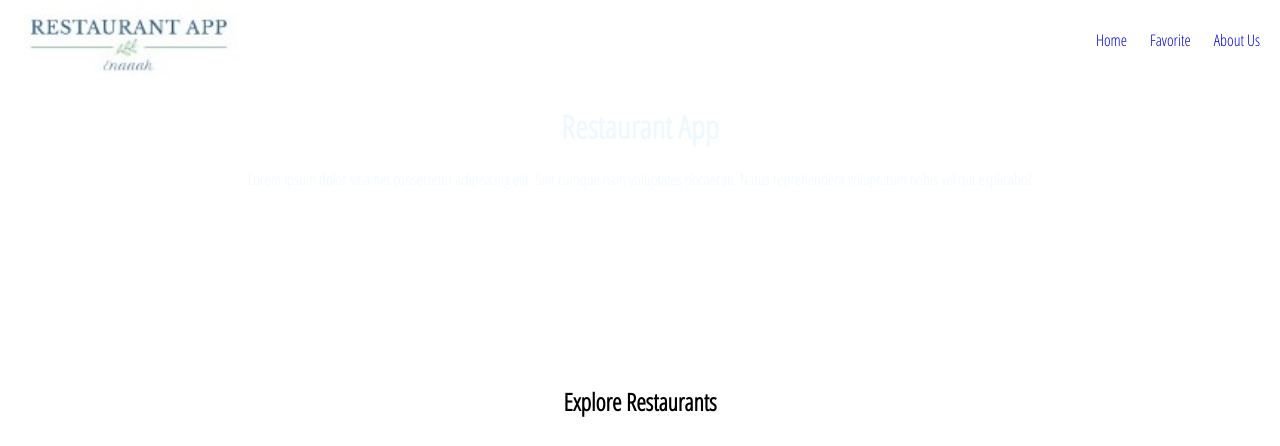
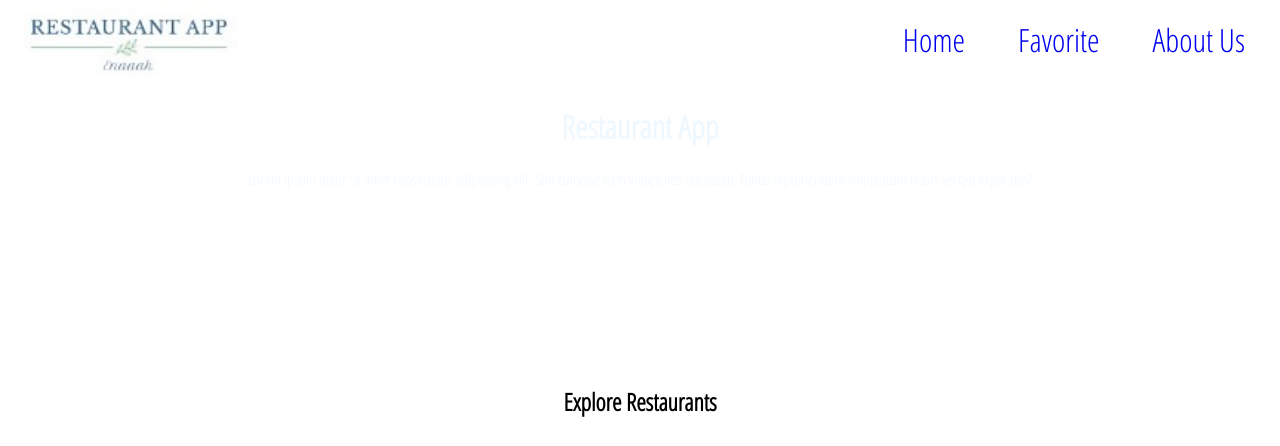
Before and after one commit to RulyAnggriawan/dicoding-restaurant-apps, a website built with webpack: page src/templates/index.html in a window 1280 px wide. Shown: the top 446 px of the page. Built offline with nearby package versions, Linux system fonts and the light colour scheme; files whose address does not match are found by name.

Commit message:
adjust accessibility min heigh, min width 44px, add extra padding

```diff
--- a/src/styles/main.css
+++ b/src/styles/main.css
@@ -29,7 +29,7 @@ header ul{
 }
 
 header li{
-    padding: 10px;
+    padding: 15px;
     border-top: 1px solid black;
 }
 
@@ -56,7 +56,6 @@ header img{
 
 #hamburger{
     text-align: center;
-    line-height: 80px;
     font-size: 2em;
     font-weight: bold;
 }
@@ -92,6 +91,7 @@ a{
     text-decoration: none;
     min-width: 44px;
     min-height: 44px;
+    padding: 15px;
 }
 
 footer{
@@ -146,6 +146,7 @@ footer{
         padding: 0 10px;
         line-height: 80px;
         border-top: none;
+        font-size: 1.5em;
     }
 
     main{
@@ -157,6 +158,7 @@ footer{
         width: 100%;
         grid-template-columns: repeat(2, 1fr);
         grid-gap: 20px;
+        font-size: medium;
     }
 
 
@@ -170,5 +172,10 @@ footer{
         width: 100%;
         grid-template-columns: repeat(3, 1fr);
         grid-gap: 20px;
+        font-size: large;
+    }
+
+    nav li{
+        font-size: 2em;
     }
 }
```
